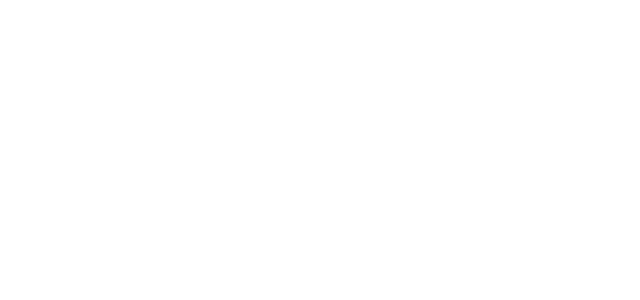
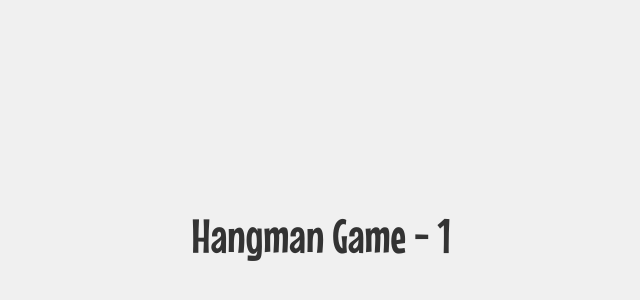
Before and after one commit to huyviet1995/hangman-game, a React (Create React App) app: page /game/1 in a window 1280 px wide. Before the commit this address had no page. Shown: the part 160-460 px from the top of the page, without its empty margins (319-959 px from the left). Built offline with nearby package versions, Linux system fonts and the light colour scheme.

Commit message:
Show basic category in Hangman page

```diff
--- a/src/App.tsx
+++ b/src/App.tsx
@@ -3,6 +3,7 @@
 import TutorialPage from 'pages/TutorialPage/TutorialPage';
 import PickACategory from 'pages/PickACategoryPage/PickACategoryPage';
 import { BrowserRouter as Router, Route, Routes } from 'react-router-dom';
+import HangmanGame from 'pages/HangmanGame/HangmanGame';
 
 function App() {
   return (
@@ -12,6 +13,7 @@
           <Route path="/" element={<LandingPage />} />
           <Route path="/tutorial" element={<TutorialPage />} />
           <Route path="/choose-category" element={<PickACategory />} />
+          <Route path="/game/:category" element={<HangmanGame />} />
         </Routes>
       </Router>
     </div>
--- /dev/null
+++ b/src/pages/HangmanGame/HangmanGame.module.css
@@ -0,0 +1,12 @@
+.container {
+    display: flex;
+    justify-content: center;
+    align-items: center;
+    height: 100vh;
+    background-color: #f0f0f0;
+}
+
+.title {
+    font-size: 48px;
+    color: #333;
+}
--- /dev/null
+++ b/src/pages/HangmanGame/HangmanGame.tsx
@@ -0,0 +1,14 @@
+import React from "react";
+import styles from "./HangmanGame.module.css";
+import { useParams } from "react-router-dom";
+
+const HangmanGame: React.FC = () => {
+    const { category } = useParams<{ category: string }>();
+    return (
+        <div className={styles.container}>
+            <h1 className={styles.title}>Hangman Game - {category}</h1>
+        </div>
+    );
+};
+
+export default HangmanGame;
--- a/src/pages/PickACategoryPage/PickACategoryPage.tsx
+++ b/src/pages/PickACategoryPage/PickACategoryPage.tsx
@@ -25,6 +25,10 @@
         "Sports",
     ]
 
+    const handlePickCategory = (category: string): void => {
+        navigate(`/game/${category}`);
+    }
+
     return (
         <div className={containerClasses}>
             <Header
@@ -35,6 +39,7 @@
             <div className={styles.buttonContainer}>
                 {categories.map((category) => (
                     <ButtonCard
+                        onClick={() => handlePickCategory(category)}
                         key={category}
                         text={category}
                     />
```
